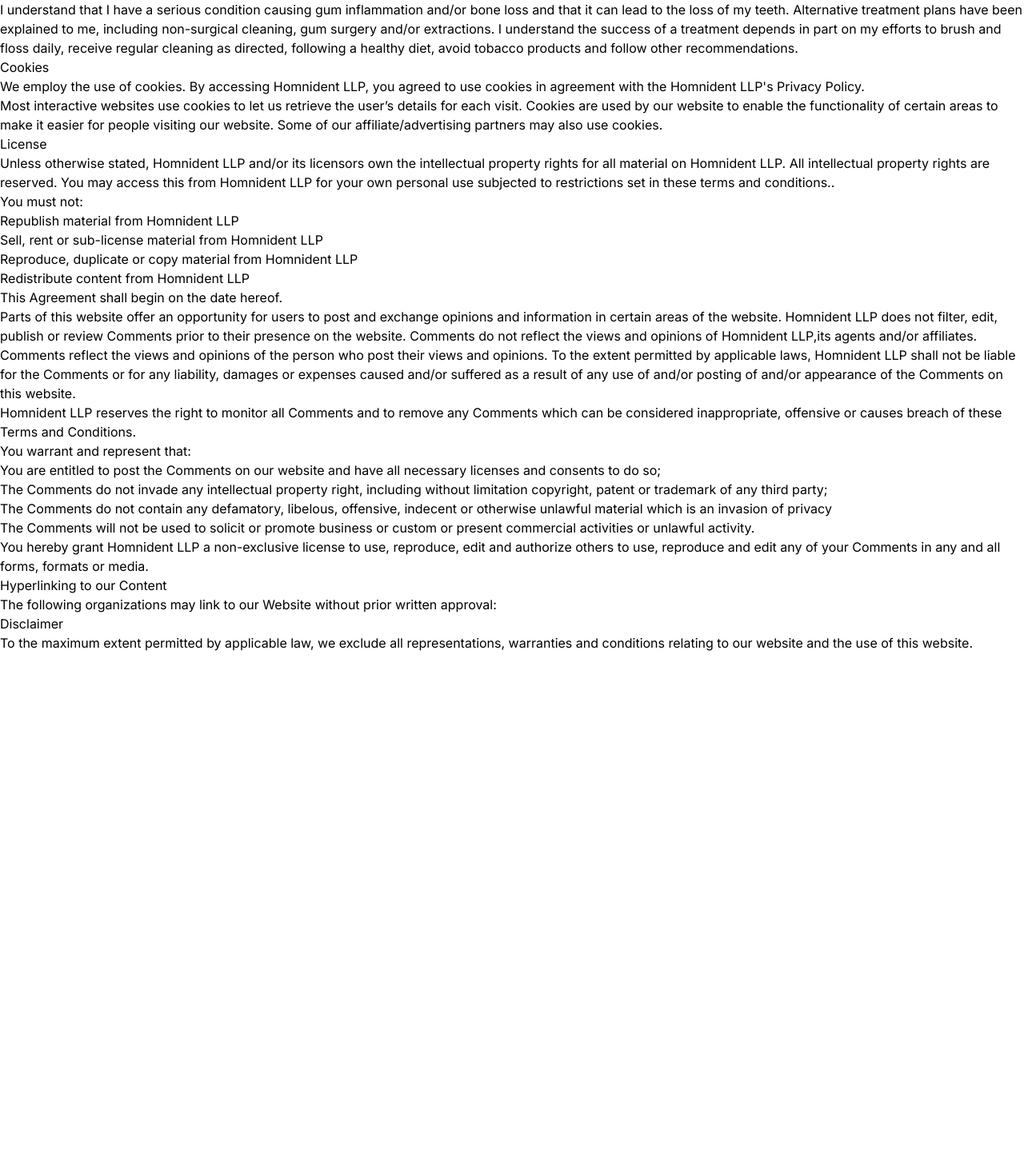
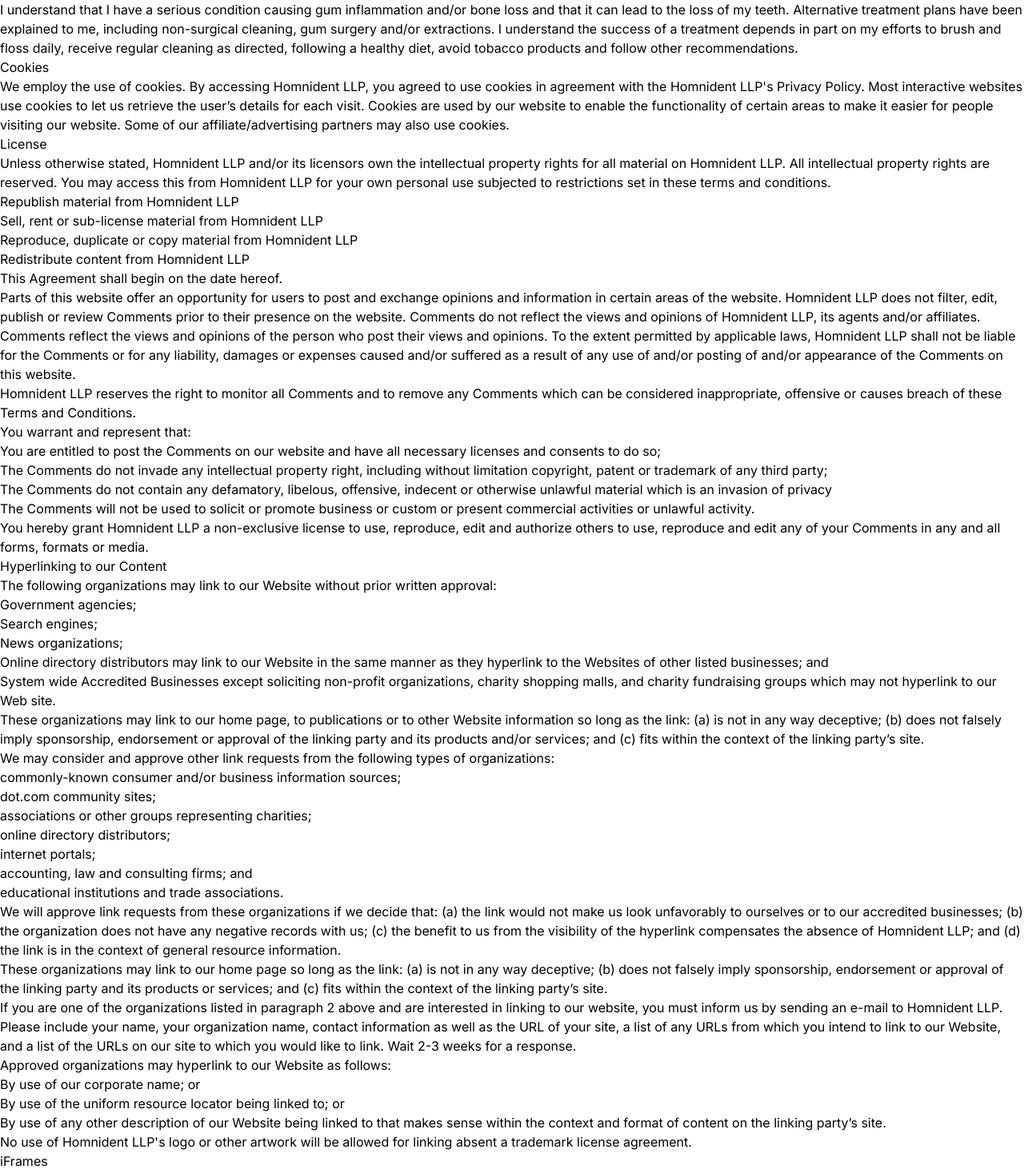
Before and after one commit to Joelshaji5/Homni, a Next.js app: page /TermsAndCondition in a window 1280 px wide. Shown: the part 1320-2787 px from the top of the page at 80% size. Before the commit the page ends 2136 px from the top, so only its background shows below. Built offline with nearby package versions, Linux system fonts and the light colour scheme.

Commit message:
terms and condition update

```diff
--- a/src/app/TermsAndCondition/page.js
+++ b/src/app/TermsAndCondition/page.js
@@ -9,18 +9,14 @@
           <a href="https://www.homnident.com/">https://www.homnident.com/</a>.
         </p>
         <p>
-      By accessing this website we assume you
-        accept these terms and conditions. Do not continue to use Homnident LLP WEBSITE if you do not agree to take all
-        of the terms and conditions stated on this page.
+          By accessing this website we assume you accept these terms and conditions. Do not continue to use Homnident LLP WEBSITE if you do not agree to take all of the terms and conditions stated on this page.
         </p>
         <p>
-      The following terminology applies to these Terms and Conditions, Privacy Statement and Disclaimer Notice and all Agreements: "Client", "You" and "Your" refers to you, the person log on this website and compliant to the Company’s terms and conditions. "The Company", "Ourselves", "We", "Our" and "Us", refers to our Company. "Party", "Parties", or "Us", refers to both the Client and ourselves. All terms refer to the offer, acceptance and consideration of payment necessary to undertake the process of our assistance to the Client in the most appropriate manner for the express purpose of meeting the Client’s needs in respect of provision of the Company’s stated services, in accordance with and subject to, prevailing law of INDIA. Any use of the above terminology or other words in the singular, plural, capitalization and/or he/she or they, are taken as interchangeable and therefore as referring to same.
-
+          The following terminology applies to these Terms and Conditions, Privacy Statement and Disclaimer Notice and all Agreements: &quot;Client&quot;, &quot;You&quot; and &quot;Your&quot; refers to you, the person log on this website and compliant to the Company&rsquo;s terms and conditions. &quot;The Company&quot;, &quot;Ourselves&quot;, &quot;We&quot;, &quot;Our&quot; and &quot;Us&quot;, refers to our Company. &quot;Party&quot;, &quot;Parties&quot;, or &quot;Us&quot;, refers to both the Client and ourselves. All terms refer to the offer, acceptance and consideration of payment necessary to undertake the process of our assistance to the Client in the most appropriate manner for the express purpose of meeting the Client&rsquo;s needs in respect of provision of the Company&rsquo;s stated services, in accordance with and subject to, prevailing law of INDIA. Any use of the above terminology or other words in the singular, plural, capitalization and/or he/she or they, are taken as interchangeable and therefore as referring to same.
         </p>
-      {/* Other sections of Terms and Conditions */}
         <h2>Appointment Booking</h2>
         <p>
-      By booking an appointment or by visiting our website,you consent us to perform dental treatment of checkup and consultation upon you.You also by default agree to all the terms and conditions for the following-
+          By booking an appointment or by visiting our website, you consent us to perform dental treatment of checkup and consultation upon you. You also by default agree to all the terms and conditions for the following-
         </p>
         <ol>
           <li>
@@ -28,60 +24,49 @@
             <p>
               I understand that the initial visit may require radiographs in order to complete the examination, diagnosis, and treatment plan.
             </p>
-
           </li>
           <li>
             <strong>Drugs, Medication and Sedation</strong>
             <p>
               I have been informed and understand that antibiotic, analgesics, and other medications can cause allergic reactions causing redness, swelling of tissues, pain, itching, vomiting, and/or anaphylactic shock (severe allergic reaction). They may cause drowsiness and lack of awareness and coordination, which can be increased by the use of alcohol or other drugs. I understand that and fully agree not to operate any vehicle or hazardous device for at least 12 hours or until fully recovered from the effects of the anesthetic medication and drugs that may have been given me in the office for my treatment. I understand that failure to take medications prescribed for me in the manner prescribed may offer risks of continued or aggravated infection, pain, and potential resistance to effect treatment of my condition. I understand that antibiotics can reduce the effectiveness of oral contraceptives.
-
             </p>
           </li>
-
-
           <li>
             <strong>Changes in Treatment Plan</strong>
             <p>
               I understand that during treatment, it may be necessary to change or add procedures because of conditions found while working on teeth that were not discovered during examination, the most common being root canal therapy following routine restorative procedures. I give my permission to the Dentist to make any or all changes and additions as necessary.
-
             </p>
           </li>
-
-
           <li>
-          <strong>. Temporomandibular Joint Dysfunctions (TMJ)</strong>
+            <strong>Temporomandibular Joint Dysfunctions (TMJ)</strong>
             <p>
               I understand that symptoms of popping, clicking, locking and pain can intensify or develop in the joint of the lower (near the ear) subsequent to routine dental treatment wherein the mouth is held in the open position. However, symptoms of TMJ associated with dental treatment are usually transitory in nature and well tolerated by most patients. I understand that should the need for treatment arise, then I will be referred to a specialist for treatment, and the cost of which is my responsibility.
-
             </p>
           </li>
-
           <li>
             <strong>Fillings</strong>
             <p>
               I understand that care must be exercised in chewing on filling during the first 24 hours to avoid breakage, and tooth sensitivity is common after-effect of a newly placed filling.
             </p>
           </li>
-
           <li>
             <strong>Removal of Teeth (Extraction)</strong>
             <p>
               Alternative to removal has been explained to me (root canal therapy, crowns, periodontal surgery, etc.) and I authorize the Dentist to remove the following teeth and any others necessary for the reasons in paragraph #3. I understand removing teeth does not always remove all infection if present and it may be necessary to have further treatment. I understand the risks involved is having teeth removed, some of which are pain, swelling, and spread of infection, dry socket, loss of feeling in my teeth, lips, tongue, and surrounding tissue (parathesia) that can last for an indefinite period of time or fractured jaw. I understand I may need further treatment by a specialist or even hospitalization if complications arise during or following treatment, the cost of which is my responsibility.
             </p>
           </li>
-
           <li>
             <strong>Crowns, Bridges, Veneers and Bonding</strong>
             <p>
-          I understand that sometimes it is not possible to match the color of natural teeth exactly with artificial teeth. I further understand that I may be wearing temporary crowns, which may come off easily and that I must be careful to ensure that they are kept on until the permanent crowns are delivered. I realized that the final opportunity to make changes in my new crowns, bridge or cap (including shape, fit, size, placement, and color) will be done before cementation. It has been explained to me that, in very few cases, cosmetic procedures may result in the need for future root canal treatment, which cannot always be predicted or anticipated. I understand that cosmetic procedures may affect tooth surfaces and may require modification of daily cleaning procedures.</p>
+              I understand that sometimes it is not possible to match the color of natural teeth exactly with artificial teeth. I further understand that I may be wearing temporary crowns, which may come off easily and that I must be careful to ensure that they are kept on until the permanent crowns are delivered. I realized that the final opportunity to make changes in my new crowns, bridge or cap (including shape, fit, size, placement, and color) will be done before cementation. It has been explained to me that, in very few cases, cosmetic procedures may result in the need for future root canal treatment, which cannot always be predicted or anticipated. I understand that cosmetic procedures may affect tooth surfaces and may require modification of daily cleaning procedures.
+            </p>
           </li>
-
           <li>
             <strong>Dentures – Complete or Partial</strong>
             <p>
-          realize that full or partial dentures are artificial, constructed of plastic, metal and or porcelain. The problems of wearing those appliances have been explained to me including looseness, soreness, and possible breakage. I realize the final opportunity to make changes in my new denture (including shape, fit, size, placement, and color) will be “teeth in wax” try-in visit. I understand that most dentures require relining approximately three to twelve months after initial placement. The cost for this procedure is not the initial denture fee.</p>
+              I realize that full or partial dentures are artificial, constructed of plastic, metal and or porcelain. The problems of wearing those appliances have been explained to me including looseness, soreness, and possible breakage. I realize the final opportunity to make changes in my new denture (including shape, fit, size, placement, and color) will be &quot;teeth in wax&quot; try-in visit. I understand that most dentures require relining approximately three to twelve months after initial placement. The cost for this procedure is not the initial denture fee.
+            </p>
           </li>
-
           <li>
             <strong>Endodontic Treatment (Root Canal)</strong>
             <p>
@@ -94,100 +79,127 @@
               I understand that I have a serious condition causing gum inflammation and/or bone loss and that it can lead to the loss of my teeth. Alternative treatment plans have been explained to me, including non-surgical cleaning, gum surgery and/or extractions. I understand the success of a treatment depends in part on my efforts to brush and floss daily, receive regular cleaning as directed, following a healthy diet, avoid tobacco products and follow other recommendations.
             </p>
           </li>
-        {/* Other appointment terms */}
         </ol>
-      {/* Cookie section */}
         <h2>Cookies</h2>
         <p>
-      We employ the use of cookies. By accessing Homnident LLP, you agreed to use cookies in agreement with the Homnident LLP's Privacy Policy.
-
+          We employ the use of cookies. By accessing Homnident LLP, you agreed to use cookies in agreement with the Homnident LLP&apos;s Privacy Policy. Most interactive websites use cookies to let us retrieve the user&rsquo;s details for each visit. Cookies are used by our website to enable the functionality of certain areas to make it easier for people visiting our website. Some of our affiliate/advertising partners may also use cookies.
         </p>
-      <p>
-      Most interactive websites use cookies to let us retrieve the user’s details for each visit. Cookies are used by our website to enable the functionality of certain areas to make it easier for people visiting our website. Some of our affiliate/advertising partners may also use cookies.
-      </p>
-      {/* License section */}
         <h2>License</h2>
         <p>
-      Unless otherwise stated, Homnident LLP and/or its licensors own the intellectual property rights for all material on Homnident LLP. All intellectual property rights are reserved. You may access this from Homnident LLP for your own personal use subjected to restrictions set in these terms and conditions..
+          Unless otherwise stated, Homnident LLP and/or its licensors own the intellectual property rights for all material on Homnident LLP. All intellectual property rights are reserved. You may access this from Homnident LLP for your own personal use subjected to restrictions set in these terms and conditions.
         </p>
-      <p>You must not:
+        <ul>
+          <li>Republish material from Homnident LLP</li>
+          <li>Sell, rent or sub-license material from Homnident LLP</li>
+          <li>Reproduce, duplicate or copy material from Homnident LLP</li>
+          <li>Redistribute content from Homnident LLP</li>
+        </ul>
+        <p>This Agreement shall begin on the date hereof.</p>
+        <p>
+          Parts of this website offer an opportunity for users to post and exchange opinions and information in certain areas of the website. Homnident LLP does not filter, edit, publish or review Comments prior to their presence on the website. Comments do not reflect the views and opinions of Homnident LLP, its agents and/or affiliates. Comments reflect the views and opinions of the person who post their views and opinions. To the extent permitted by applicable laws, Homnident LLP shall not be liable for the Comments or for any liability, damages or expenses caused and/or suffered as a result of any use of and/or posting of and/or appearance of the Comments on this website.
         </p>
-<ol>
-    <li>
-    Republish material from Homnident LLP
-
-    </li>
-
-    <li>
-    Sell, rent or sub-license material from Homnident LLP
-
-    </li>
-
-    <li>
-    Reproduce, duplicate or copy material from Homnident LLP
-
-    </li>
-
-    <li>
-    Redistribute content from Homnident LLP
-
-    </li>
-</ol>
-<p>
-This Agreement shall begin on the date hereof.
-
-</p>
-<p>
-
-Parts of this website offer an opportunity for users to post and exchange opinions and information in certain areas of the website. Homnident LLP does not filter, edit, publish or review Comments prior to their presence on the website. Comments do not reflect the views and opinions of Homnident LLP,its agents and/or affiliates. Comments reflect the views and opinions of the person who post their views and opinions. To the extent permitted by applicable laws, Homnident LLP shall not be liable for the Comments or for any liability, damages or expenses caused and/or suffered as a result of any use of and/or posting of and/or appearance of the Comments on this website.
-
-</p>
-
         <p>
           Homnident LLP reserves the right to monitor all Comments and to remove any Comments which can be considered inappropriate, offensive or causes breach of these Terms and Conditions.
         </p>
         <p>
           You warrant and represent that:
-
+          <ul>
+            <li>You are entitled to post the Comments on our website and have all necessary licenses and consents to do so;</li>
+            <li>The Comments do not invade any intellectual property right, including without limitation copyright, patent or trademark of any third party;</li>
+            <li>The Comments do not contain any defamatory, libelous, offensive, indecent or otherwise unlawful material which is an invasion of privacy</li>
+            <li>The Comments will not be used to solicit or promote business or custom or present commercial activities or unlawful activity.</li>
+          </ul>
         </p>
-
-<ol>
-    <li>
-    You are entitled to post the Comments on our website and have all necessary licenses and consents to do so;
-
-    </li>
-    <li>
-    The Comments do not invade any intellectual property right, including without limitation copyright, patent or trademark of any third party;
-
-    </li>
-    <li>
-    The Comments do not contain any defamatory, libelous, offensive, indecent or otherwise unlawful material which is an invasion of privacy
-
-    </li>
-    <li>
-    The Comments will not be used to solicit or promote business or custom or present commercial activities or unlawful activity.
-
-    </li>
-</ol>
         <p>
           You hereby grant Homnident LLP a non-exclusive license to use, reproduce, edit and authorize others to use, reproduce and edit any of your Comments in any and all forms, formats or media.
-
         </p>
-
-      {/* Hyperlinking section */}
         <h2>Hyperlinking to our Content</h2>
         <p>
           The following organizations may link to our Website without prior written approval:
-
         </p>
-      {/* Other sections */}
-      {/* Disclaimer section */}
+        <ul>
+          <li>Government agencies;</li>
+          <li>Search engines;</li>
+          <li>News organizations;</li>
+          <li>Online directory distributors may link to our Website in the same manner as they hyperlink to the Websites of other listed businesses; and</li>
+          <li>System wide Accredited Businesses except soliciting non-profit organizations, charity shopping malls, and charity fundraising groups which may not hyperlink to our Web site.</li>
+        </ul>
+        <p>
+          These organizations may link to our home page, to publications or to other Website information so long as the link: (a) is not in any way deceptive; (b) does not falsely imply sponsorship, endorsement or approval of the linking party and its products and/or services; and (c) fits within the context of the linking party&rsquo;s site.
+        </p>
+        <p>
+          We may consider and approve other link requests from the following types of organizations:
+        </p>
+        <ul>
+          <li>commonly-known consumer and/or business information sources;</li>
+          <li>dot.com community sites;</li>
+          <li>associations or other groups representing charities;</li>
+          <li>online directory distributors;</li>
+          <li>internet portals;</li>
+          <li>accounting, law and consulting firms; and</li>
+          <li>educational institutions and trade associations.</li>
+        </ul>
+        <p>
+          We will approve link requests from these organizations if we decide that: (a) the link would not make us look unfavorably to ourselves or to our accredited businesses; (b) the organization does not have any negative records with us; (c) the benefit to us from the visibility of the hyperlink compensates the absence of Homnident LLP; and (d) the link is in the context of general resource information.
+        </p>
+        <p>
+          These organizations may link to our home page so long as the link: (a) is not in any way deceptive; (b) does not falsely imply sponsorship, endorsement or approval of the linking party and its products or services; and (c) fits within the context of the linking party&rsquo;s site.
+        </p>
+        <p>
+          If you are one of the organizations listed in paragraph 2 above and are interested in linking to our website, you must inform us by sending an e-mail to Homnident LLP. Please include your name, your organization name, contact information as well as the URL of your site, a list of any URLs from which you intend to link to our Website, and a list of the URLs on our site to which you would like to link. Wait 2-3 weeks for a response.
+        </p>
+        <p>
+          Approved organizations may hyperlink to our Website as follows:
+        </p>
+        <ul>
+          <li>By use of our corporate name; or</li>
+          <li>By use of the uniform resource locator being linked to; or</li>
+          <li>By use of any other description of our Website being linked to that makes sense within the context and format of content on the linking party&rsquo;s site.</li>
+        </ul>
+        <p>
+          No use of Homnident LLP's logo or other artwork will be allowed for linking absent a trademark license agreement.
+        </p>
+        <h2>iFrames</h2>
+        <p>
+          Without prior approval and written permission, you may not create frames around our Webpages that alter in any way the visual presentation or appearance of our Website.
+        </p>
+        <h2>Content Liability</h2>
+        <p>
+          We shall not be hold responsible for any content that appears on your Website. You agree to protect and defend us against all claims that is rising on your Website. No link(s) should appear on any Website that may be interpreted as libelous, obscene or criminal, or which infringes, otherwise violates, or advocates the infringement or other violation of, any third party rights.
+        </p>
+        <h2>Your Privacy</h2>
+        <p>
+          Please read Privacy Policy
+        </p>
+        <h2>Reservation of Rights</h2>
+        <p>
+          We reserve the right to request that you remove all links or any particular link to our Website. You approve to immediately remove all links to our Website upon request. We also reserve the right to amen these terms and conditions and it&rsquo;s linking policy at any time. By continuously linking to our Website, you agree to be bound to and follow these linking terms and conditions.
+        </p>
+        <h2>Removal of links from our website</h2>
+        <p>
+          If you find any link on our Website that is offensive for any reason, you are free to contact and inform us any moment. We will consider requests to remove links but we are not obligated to or so or to respond to you directly.
+        </p>
+        <p>
+          We do not ensure that the information on this website is correct, we do not warrant its completeness or accuracy; nor do we promise to ensure that the website remains available or that the material on the website is kept up to date.
+        </p>
         <h2>Disclaimer</h2>
         <p>
-        To the maximum extent permitted by applicable law, we exclude all representations, warranties and conditions
-        relating to our website and the use of this website.
+          To the maximum extent permitted by applicable law, we exclude all representations, warranties and conditions relating to our website and the use of this website. Nothing in this disclaimer will:
+        </p>
+        <ul>
+          <li>limit or exclude our or your liability for death or personal injury;</li>
+          <li>limit or exclude our or your liability for fraud or fraudulent misrepresentation;</li>
+          <li>limit any of our or your liabilities in any way that is not permitted under applicable law; or</li>
+          <li>exclude any of our or your liabilities that may not be excluded under applicable law.</li>
+        </ul>
+        <p>
+          The limitations and prohibitions of liability set in this Section and elsewhere in this disclaimer: (a) are subject to the preceding paragraph; and (b) govern all liabilities arising under the disclaimer, including liabilities arising in contract, in tort and for breach of statutory duty.
+        </p>
+        <p>
+          As long as the website and the information and services on the website are provided free of charge, we will not be liable for any loss or damage of any nature.
         </p>
       </div>
+
 
         </>
       );
```
Lines whose indentation alone changed are shown as unchanged.
